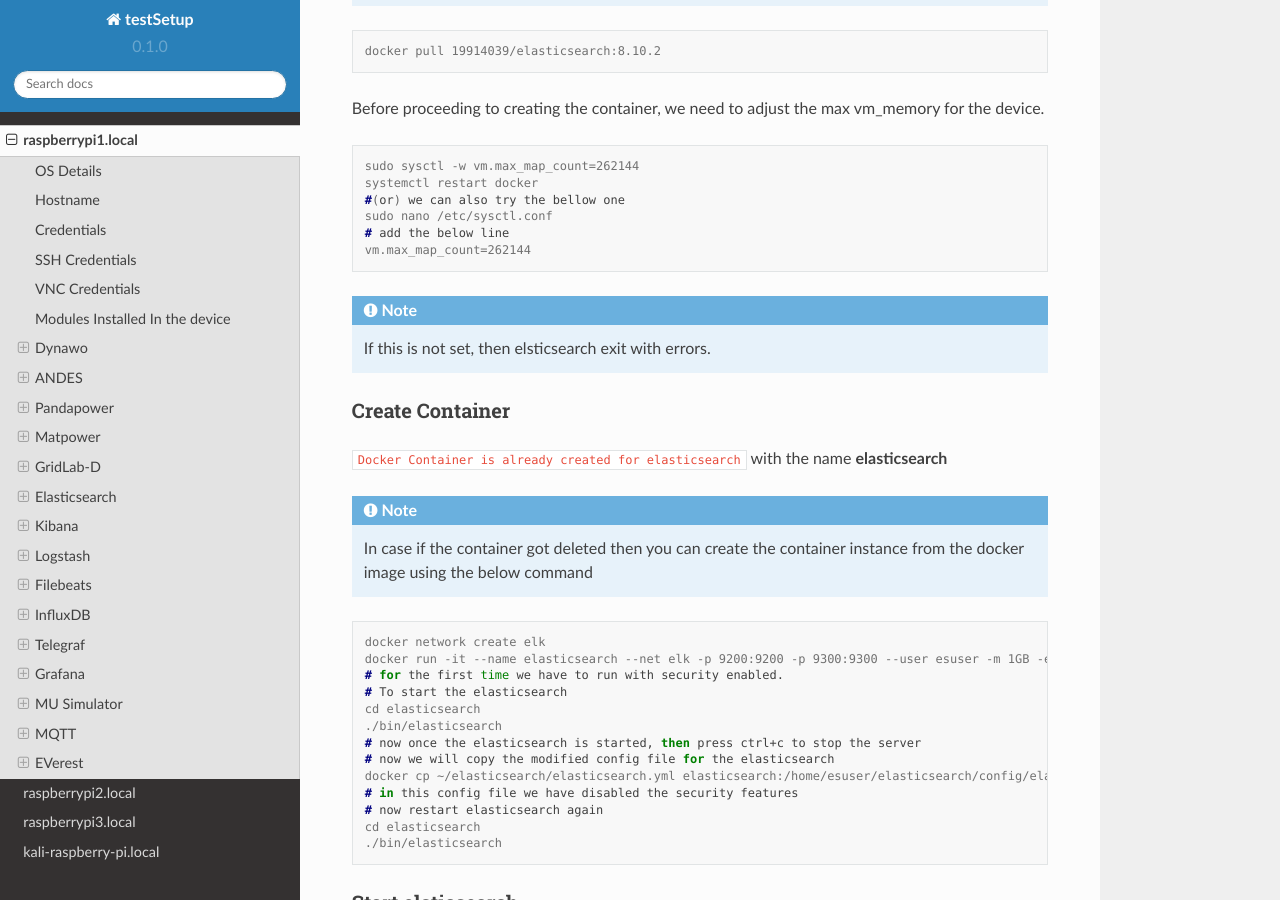
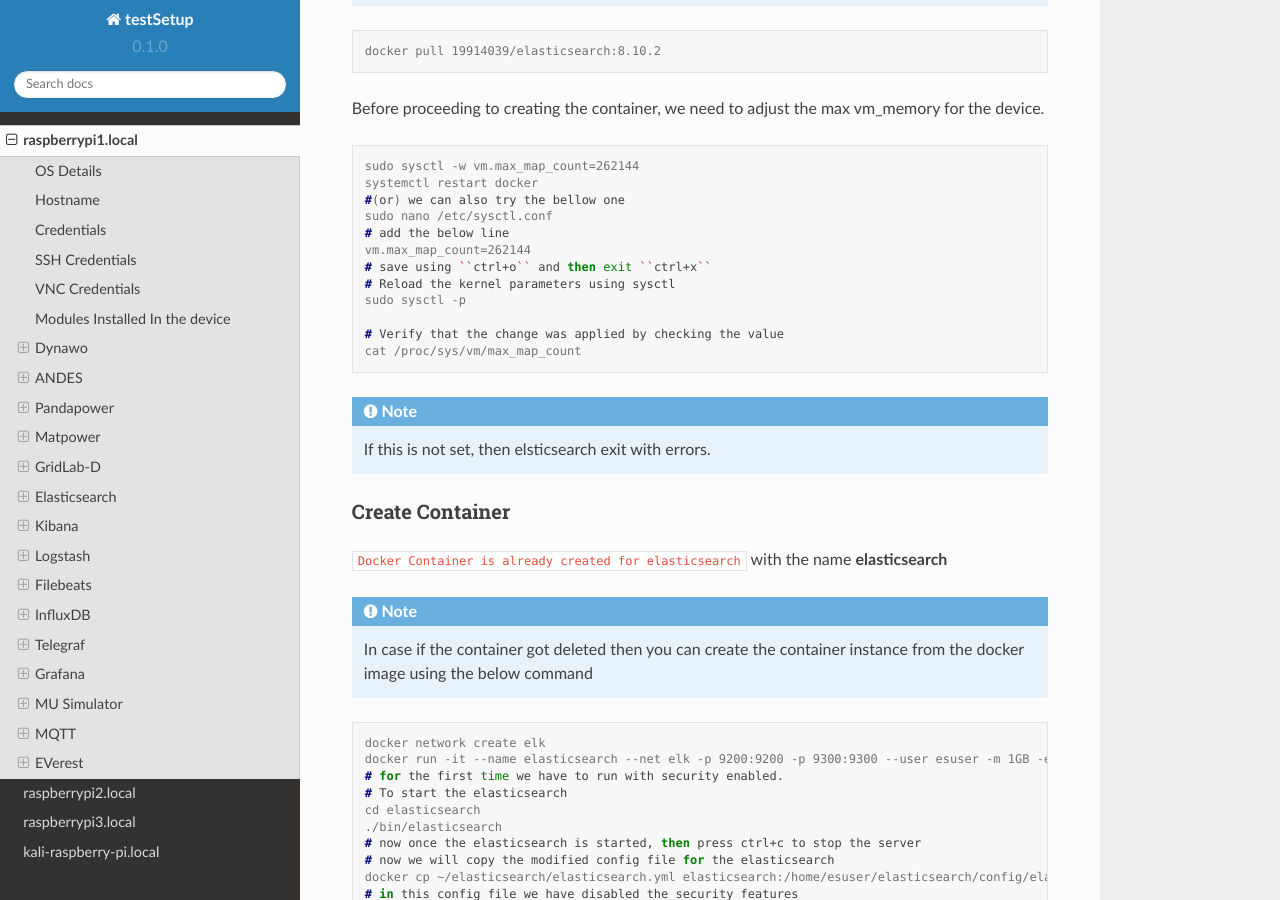
Before and after one commit to suresh-iitr/setup, a Sphinx documentation site: the page built from docs/source/raspberrypi1.rst, in a window 1280 px wide and 900 px high, scrolled down 7302 px. Built offline with Sphinx 7.4.7 and the Read the Docs theme 2.0.0, drawn with Linux system fonts in a browser that asks for light colours.

Commit message:
Update raspberrypi1.rst

```diff
--- a/docs/source/raspberrypi1.rst
+++ b/docs/source/raspberrypi1.rst
@@ -405,6 +405,13 @@ Before proceeding to creating the container, we need to adjust the max vm_memory
    sudo nano /etc/sysctl.conf
    # add the below line
    vm.max_map_count=262144
+   # save using ``ctrl+o`` and then exit ``ctrl+x``
+   # Reload the kernel parameters using sysctl
+   sudo sysctl -p
+
+   # Verify that the change was applied by checking the value
+   cat /proc/sys/vm/max_map_count
+
 
 .. note::
 
```
